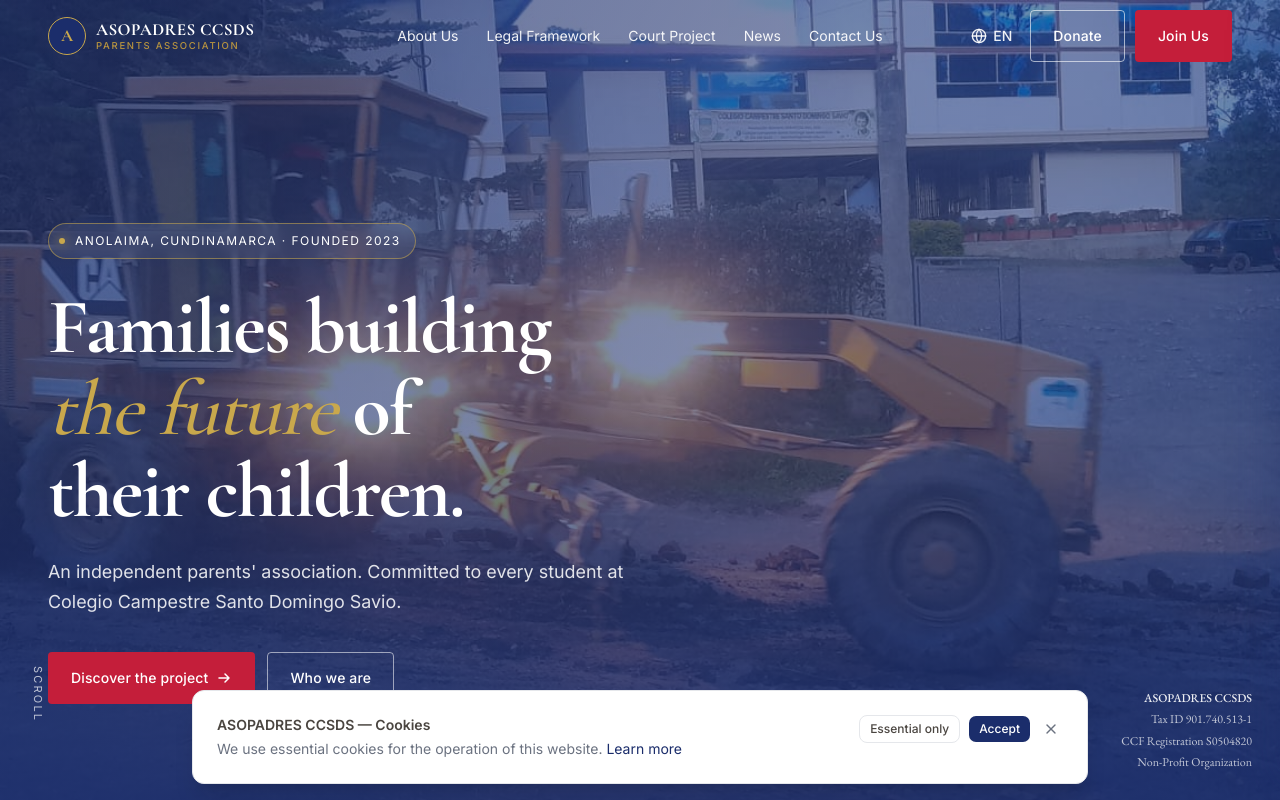
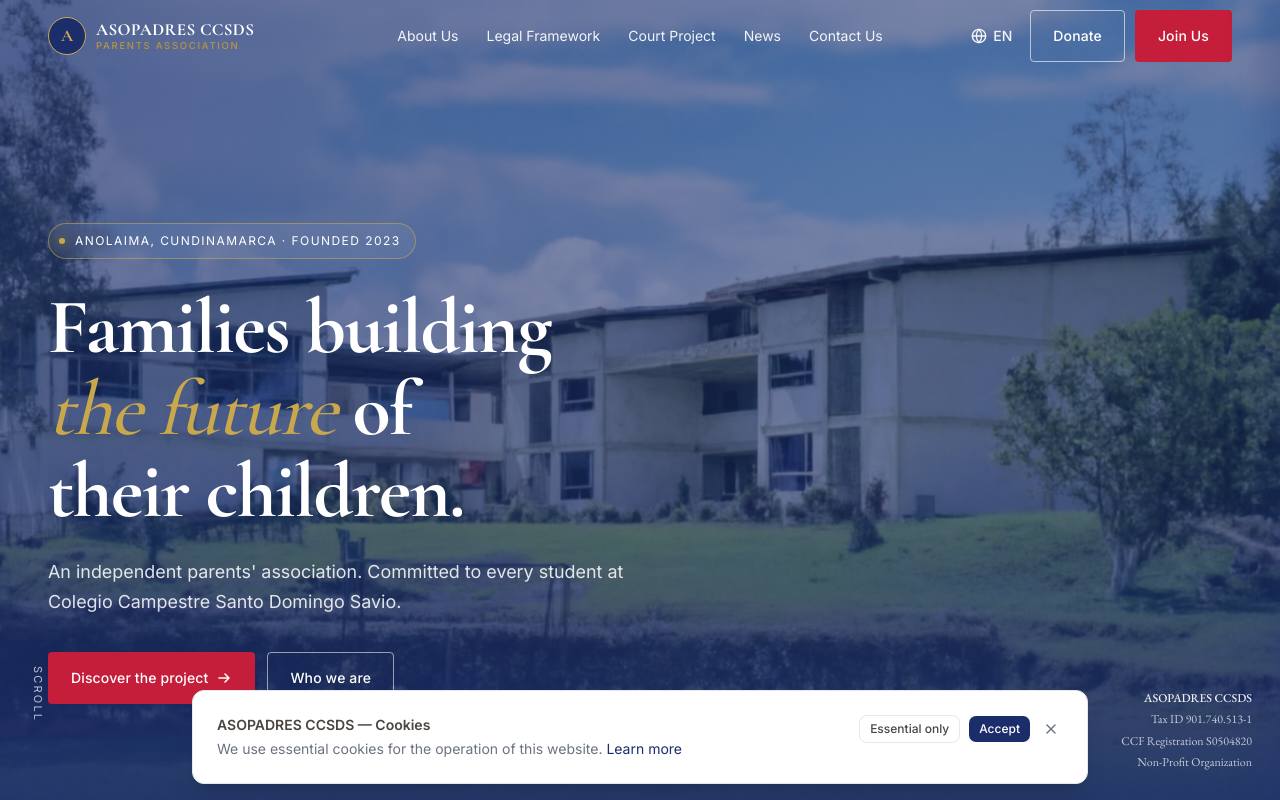
Before and after one commit to WilliamCortes/asopadresccsds-v2, a Next.js app: page /en in a window 1280 px wide. Shown: the top 800 px of the page. Built offline with nearby package versions, Linux system fonts and the light colour scheme.

Commit message:
feat: new images

```diff
--- a/app/[locale]/quienes-somos/page.tsx
+++ b/app/[locale]/quienes-somos/page.tsx
@@ -70,7 +70,7 @@ function AboutContent({ locale }: { locale: string }) {
         <div>
           <div className="relative aspect-[4/5] rounded-2xl overflow-hidden mb-6">
             <Image
-              src="/images/retro_frente_colegio.jpg"
+              src="/images/colegio_edificio.png"
               alt="Colegio Campestre Santo Domingo Savio"
               fill
               className="object-cover"
--- a/components/sections/Hero.tsx
+++ b/components/sections/Hero.tsx
@@ -14,7 +14,7 @@ export function Hero({ locale }: HeroProps) {
     <section className="hero">
       <div className="hero-bg">
         <Image
-          src="/images/retro_frente_colegio.jpg"
+          src="/images/colegio_edificio.png"
           alt="Fachada del Colegio Campestre Santo Domingo Savio"
           fill
           priority
--- a/components/sections/Problema.tsx
+++ b/components/sections/Problema.tsx
@@ -33,7 +33,7 @@ export function Problema() {
 
           <div className="problema-img reveal delay-2">
             <Image
-              src="/images/proyecto_cancha.jpg"
+              src="/images/cancha_actual_colegio.png"
               alt="Cancha actual a la intemperie del Colegio Campestre Santo Domingo Savio"
               fill
               className="img-cover"
--- a/components/sections/ProjectTeaser.tsx
+++ b/components/sections/ProjectTeaser.tsx
@@ -42,7 +42,7 @@ export function ProjectTeaser({ locale }: ProjectTeaserProps) {
         <div className="proyecto-compare">
           <div className="compare-item reveal delay-1">
             <span className="label">{t("compare_today")}</span>
-            <Image src="/images/proyecto_cancha.jpg" alt="Cancha actual" fill className="img-cover" />
+            <Image src="/images/cancha_actual_colegio.png" alt="Cancha actual" fill className="img-cover" />
           </div>
           <div className="compare-item future reveal delay-2">
             <span className="label">{t("compare_future")}</span>
```
Also changed, not shown: public/images/cancha_actual_colegio.png (added), public/images/colegio_edificio.png (added).
